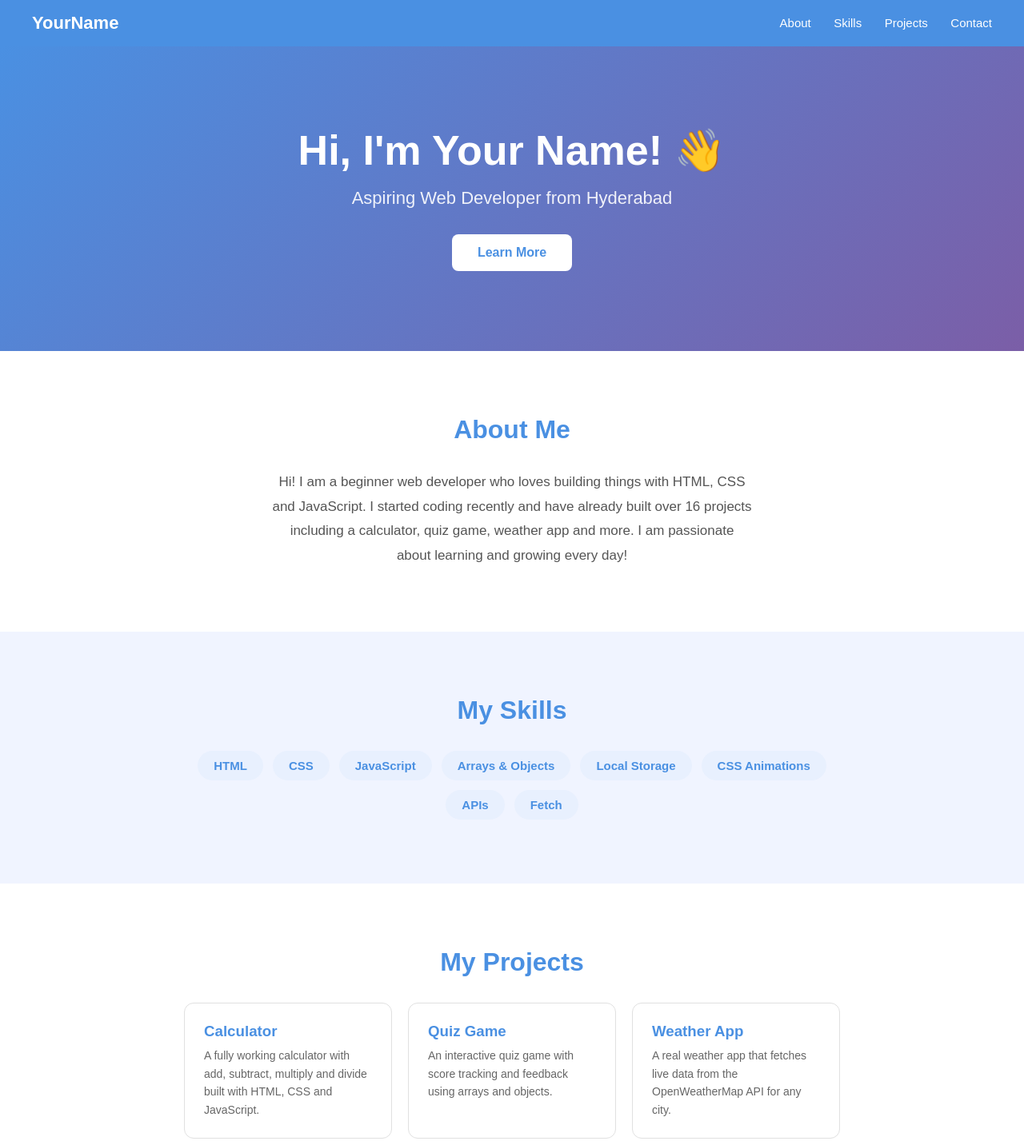
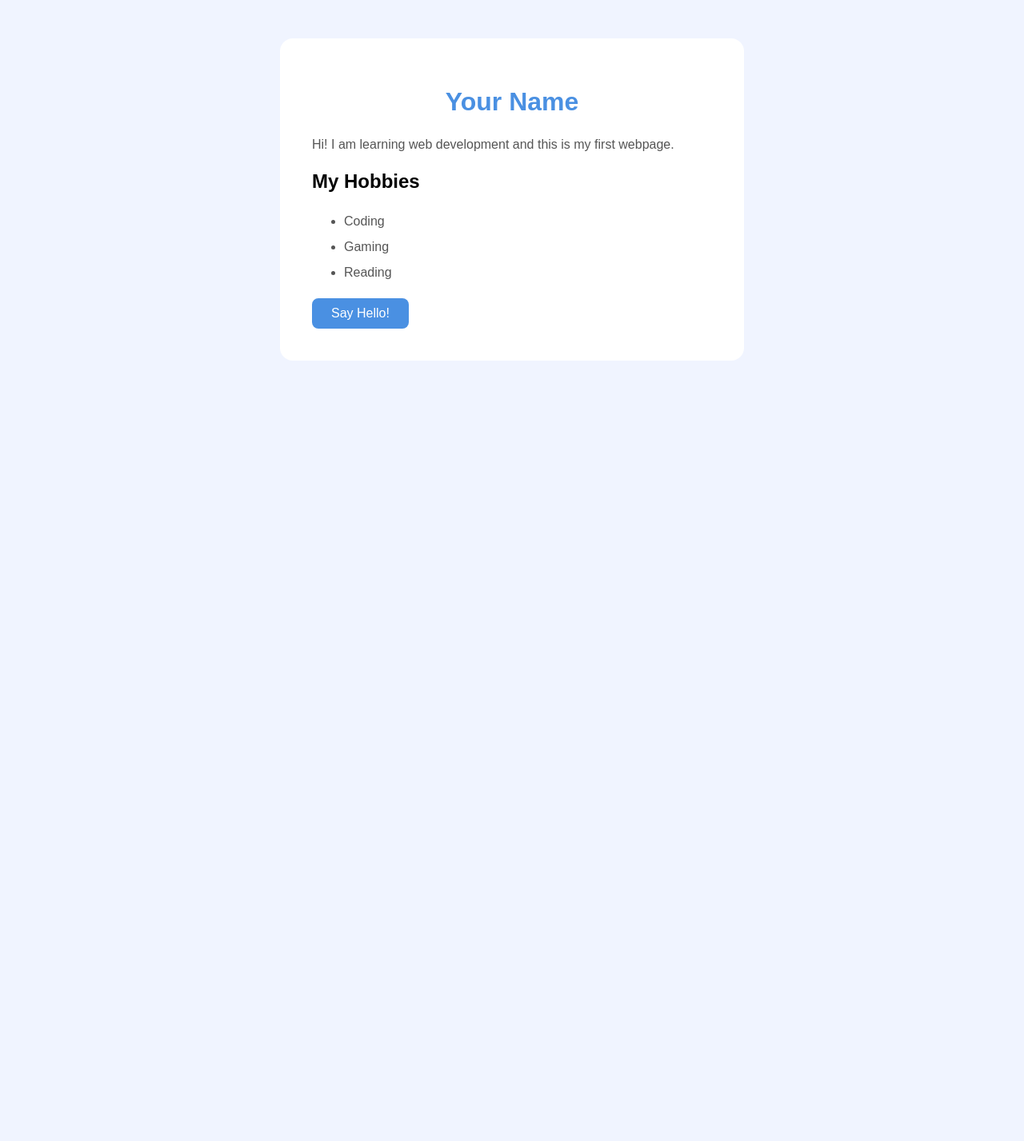
Before and after one commit to kritanshgundoju-ship-it/my-potfolio, a plain HTML site: page index.html in a window 1280 px wide. Shown: the top 1427 px of the page at 80% size. After the commit the page ends 800 px from the top, so only its background shows below. Drawn offline with Linux system fonts and the light colour scheme.

Commit message:
Update index.html

```diff
--- a/index.html
+++ b/index.html
@@ -1,225 +1,56 @@
 <!DOCTYPE html>
 <html>
 <head>
-<title>My Portfolio</title>
+<title>About Me</title>
 <style>
-* { margin: 0; padding: 0; box-sizing: border-box; }
-body { font-family: Arial, sans-serif; color: #333; }
-
-/* Navigation */
-nav {
-  background: #4a90e2;
-  padding: 16px 40px;
-  display: flex;
-  justify-content: space-between;
-  align-items: center;
-  position: sticky;
-  top: 0;
+body {
+background-color: #f0f4ff;
+font-family: Arial, sans-serif;
+display: flex;
+justify-content: center;
+padding: 40px;
 }
-.logo { color: white; font-size: 22px; font-weight: bold; }
-.nav-links a {
-  color: white;
-  text-decoration: none;
-  margin-left: 24px;
-  font-size: 15px;
-  transition: all 0.3s;
+.card {
+background-color: white;
+border-radius: 16px;
+padding: 40px;
+max-width: 500px;
+width: 100%;
 }
-.nav-links a:hover { opacity: 0.7; }
-
-/* Hero */
-.hero {
-  background: linear-gradient(135deg, #4a90e2, #7b5ea7);
-  color: white;
-  text-align: center;
-  padding: 100px 40px;
+h1 {
+color: #4a90e2;
+text-align: center;
 }
-.hero h1 { font-size: 52px; margin-bottom: 16px; }
-.hero p { font-size: 22px; opacity: 0.9; margin-bottom: 32px; }
-.hero-btn {
-  background: white;
-  color: #4a90e2;
-  padding: 14px 32px;
-  border: none;
-  border-radius: 8px;
-  font-size: 16px;
-  cursor: pointer;
-  font-weight: bold;
-  transition: all 0.3s;
+p {
+color: #555;
+line-height: 1.6;
 }
-.hero-btn:hover { transform: scale(1.05); }
-
-/* Sections */
-section { padding: 80px 40px; max-width: 900px; margin: 0 auto; }
-section h2 { font-size: 32px; color: #4a90e2; margin-bottom: 32px; text-align: center; }
-
-/* About */
-.about-text { font-size: 17px; line-height: 1.8; color: #555; text-align: center; max-width: 600px; margin: 0 auto; }
-
-/* Skills */
-.skills-grid { display: flex; flex-wrap: wrap; gap: 12px; justify-content: center; }
-.skill {
-  background: #e8f0fe;
-  color: #4a90e2;
-  padding: 10px 20px;
-  border-radius: 20px;
-  font-size: 15px;
-  font-weight: bold;
-  transition: all 0.3s;
+ul {
+color: #555;
+line-height: 2;
 }
-.skill:hover { background: #4a90e2; color: white; transform: scale(1.05); }
-
-/* Projects */
-.projects-grid { display: grid; grid-template-columns: repeat(auto-fit, minmax(240px, 1fr)); gap: 20px; }
-.project-card {
-  background: white;
-  border: 0.5px solid #e0e0e0;
-  border-radius: 12px;
-  padding: 24px;
-  transition: all 0.3s;
+button {
+background-color: #4a90e2;
+color: white;
+padding: 10px 24px;
+border: none;
+border-radius: 8px;
+font-size: 16px;
+cursor: pointer;
 }
-.project-card:hover { transform: translateY(-6px); box-shadow: 0 10px 30px rgba(0,0,0,0.1); }
-.project-card h3 { color: #4a90e2; margin-bottom: 8px; }
-.project-card p { font-size: 14px; color: #666; line-height: 1.6; }
-
-/* Contact */
-.contact-form { max-width: 500px; margin: 0 auto; display: flex; flex-direction: column; gap: 12px; }
-.contact-form input,
-.contact-form textarea {
-  padding: 12px;
-  border-radius: 8px;
-  border: 1px solid #ccc;
-  font-size: 15px;
-  font-family: Arial;
-}
-.contact-form textarea { height: 120px; resize: none; }
-.contact-form button {
-  background: #4a90e2;
-  color: white;
-  padding: 12px;
-  border: none;
-  border-radius: 8px;
-  font-size: 16px;
-  cursor: pointer;
-  transition: all 0.3s;
-}
-.contact-form button:hover { background: #2c6db5; }
-
-/* Footer */
-footer { background: #333; color: white; text-align: center; padding: 24px; font-size: 14px; }
-
-/* Divider */
-.divider { background: #f0f4ff; }
 </style>
 </head>
 <body>
-
-<!-- Navigation -->
-<nav>
-  <div class="logo">YourName</div>
-  <div class="nav-links">
-    <a href="#about">About</a>
-    <a href="#skills">Skills</a>
-    <a href="#projects">Projects</a>
-    <a href="#contact">Contact</a>
-  </div>
-</nav>
-
-<!-- Hero -->
-<div class="hero">
-  <h1>Hi, I'm Your Name! 👋</h1>
-  <p>Aspiring Web Developer from Hyderabad</p>
-  <button class="hero-btn" onclick="document.getElementById('about').scrollIntoView()">Learn More</button>
+<div class="card">
+<h1>Your Name</h1>
+<p>Hi! I am learning web development and this is my first webpage.</p>
+<h2>My Hobbies</h2>
+<ul>
+<li>Coding</li>
+<li>Gaming</li>
+<li>Reading</li>
+</ul>
+<button onclick="alert('Hello! Welcome to my page!')">Say Hello!</button>
 </div>
-
-<!-- About -->
-<section id="about">
-  <h2>About Me</h2>
-  <p class="about-text">
-    Hi! I am a beginner web developer who loves building things with HTML, CSS and JavaScript.
-    I started coding recently and have already built over 16 projects including a calculator,
-    quiz game, weather app and more. I am passionate about learning and growing every day!
-  </p>
-</section>
-
-<!-- Skills -->
-<div class="divider">
-  <section id="skills">
-    <h2>My Skills</h2>
-    <div class="skills-grid">
-      <div class="skill">HTML</div>
-      <div class="skill">CSS</div>
-      <div class="skill">JavaScript</div>
-      <div class="skill">Arrays & Objects</div>
-      <div class="skill">Local Storage</div>
-      <div class="skill">CSS Animations</div>
-      <div class="skill">APIs</div>
-      <div class="skill">Fetch</div>
-    </div>
-  </section>
-</div>
-
-<!-- Projects -->
-<section id="projects">
-  <h2>My Projects</h2>
-  <div class="projects-grid">
-    <div class="project-card">
-      <h3>Calculator</h3>
-      <p>A fully working calculator with add, subtract, multiply and divide built with HTML, CSS and JavaScript.</p>
-    </div>
-    <div class="project-card">
-      <h3>Quiz Game</h3>
-      <p>An interactive quiz game with score tracking and feedback using arrays and objects.</p>
-    </div>
-    <div class="project-card">
-      <h3>Weather App</h3>
-      <p>A real weather app that fetches live data from the OpenWeatherMap API for any city.</p>
-    </div>
-    <div class="project-card">
-      <h3>To-Do List</h3>
-      <p>A task manager that saves your tasks using local storage so they stay after closing the browser.</p>
-    </div>
-    <div class="project-card">
-      <h3>Number Guessing Game</h3>
-      <p>A fun game where the computer picks a random number and you try to guess it!</p>
-    </div>
-    <div class="project-card">
-      <h3>Country Info App</h3>
-      <p>Fetches real country data including flag, population, capital and languages from an API.</p>
-    </div>
-  </div>
-</section>
-
-<!-- Contact -->
-<div class="divider">
-  <section id="contact">
-    <h2>Contact Me</h2>
-    <div class="contact-form">
-      <input type="text" placeholder="Your name">
-      <input type="email" placeholder="Your email">
-      <textarea placeholder="Your message..."></textarea>
-      <button onclick="sendMessage()">Send Message</button>
-    </div>
-  </section>
-</div>
-
-<!-- Footer -->
-<footer>
-  <p>Made with ❤️ by YourName — Built with HTML, CSS & JavaScript</p>
-</footer>
-
-<script>
-function sendMessage() {
-  alert("Thanks for your message! I will get back to you soon 😊");
-}
-
-// Smooth scroll for nav links
-document.querySelectorAll('a[href^="#"]').forEach(anchor => {
-  anchor.addEventListener('click', function(e) {
-    e.preventDefault();
-    document.querySelector(this.getAttribute('href')).scrollIntoView({ behavior: 'smooth' });
-  });
-});
-</script>
-
 </body>
 </html>
```
